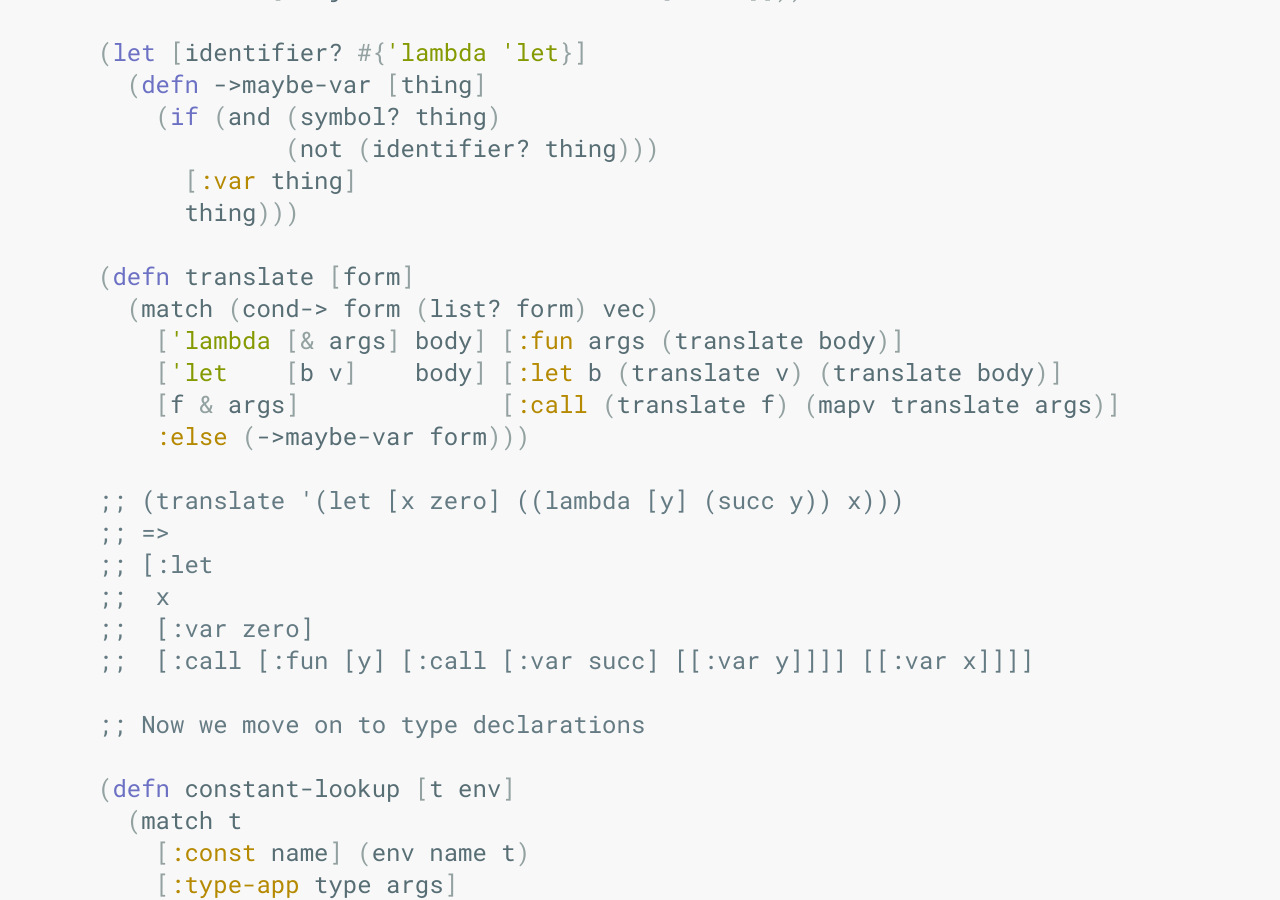
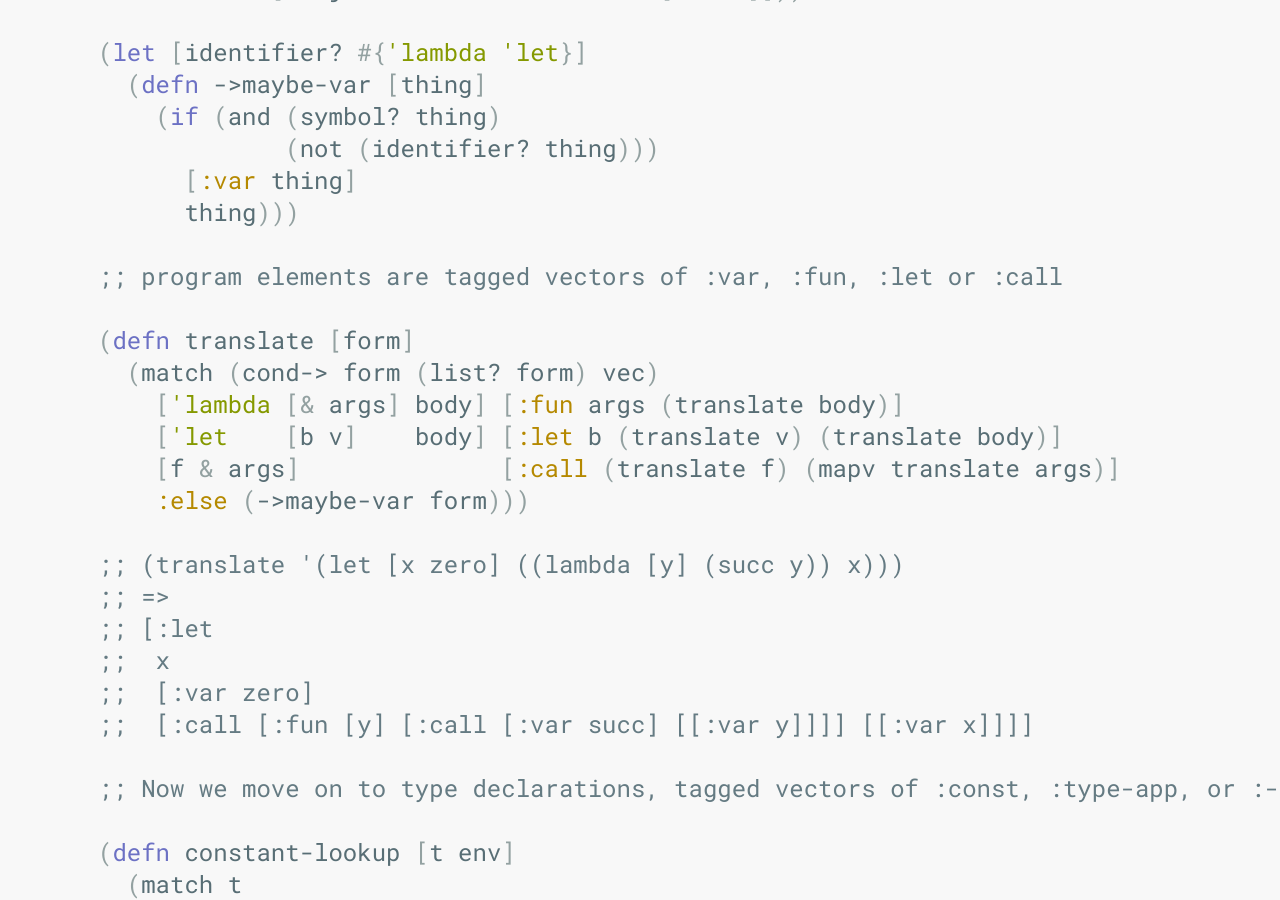
Before and after one commit to moea/types, a Jekyll site: the page built from index.markdown, in a window 1280 px wide and 900 px high, scrolled down 1992 px. Built offline with Jekyll 4.4.1, drawn with Linux system fonts in a browser that asks for light colours.

Commit message:
Small correction

```diff
--- a/index.markdown
+++ b/index.markdown
@@ -53,6 +53,8 @@ It's most helpful if we show the frontend of the inference engine first, which t
       [:var thing]
       thing)))
 
+;; program elements are tagged vectors of :var, :fun, :let or :call
+
 (defn translate [form]
   (match (cond-> form (list? form) vec)
     ['lambda [& args] body] [:fun args (translate body)]
@@ -67,7 +69,7 @@ It's most helpful if we show the frontend of the inference engine first, which t
 ;;  [:var zero]
 ;;  [:call [:fun [y] [:call [:var succ] [[:var y]]]] [[:var x]]]]
 
-;; Now we move on to type declarations
+;; Now we move on to type declarations, tagged vectors of :const, :type-app, or :-> (arrow)
 
 (defn constant-lookup [t env]
   (match t
```
